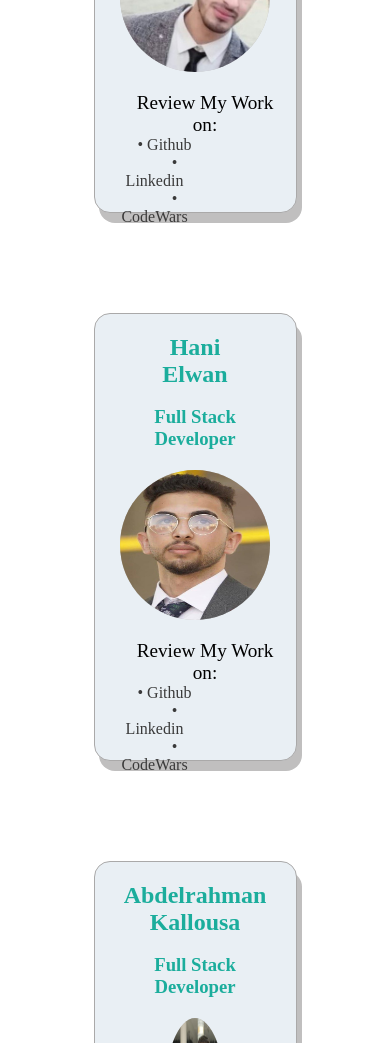
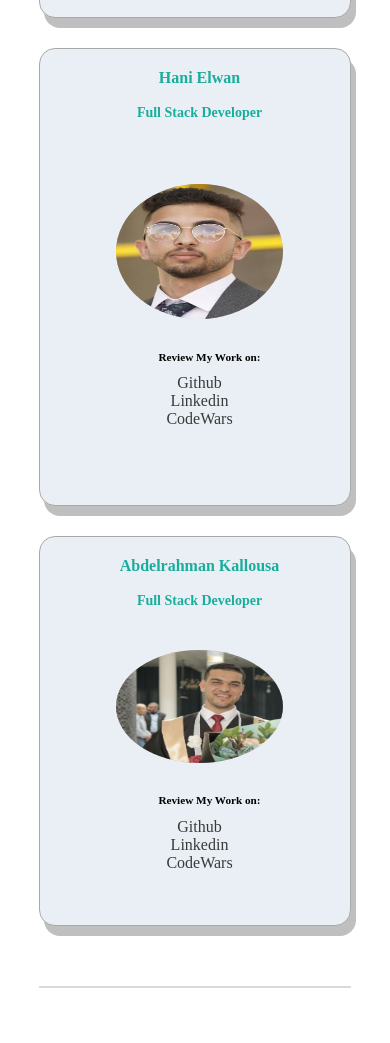
Before and after one commit to GSG-G11/team2-one-page-portfolio, a plain HTML site: page index.html in a window 390 px wide. Shown: the part 957-2000 px from the top of the page. After the commit the page ends 1975 px from the top, so only its background shows below. Drawn offline with Linux system fonts and the light colour scheme.

Commit message:
fixed styles Relates #5

```diff
--- a/index.html
+++ b/index.html
@@ -36,9 +36,9 @@
                     <div class="member-contact-social">
                         <p>Review My Work on:</p>
                         <ul class="memeber-social">
-                            <li><a href="">• Github</a></li>
-                            <li><a href="">• Linkedin</a></li>
-                            <li><a href="">• CodeWars</a></li>
+                            <li><a href="">Github</a></li>
+                            <li><a href="">Linkedin</a></li>
+                            <li><a href="">CodeWars</a></li>
                         </ul>
                     </div>
                 </div>
@@ -61,9 +61,9 @@
                     <div class="member-contact-social">
                         <p>Review My Work on:</p>
                         <ul class="memeber-social">
-                            <li><a href="">• Github</a></li>
-                            <li><a href="">• Linkedin</a></li>
-                            <li><a href="">• CodeWars</a></li>
+                            <li><a href="">Github</a></li>
+                            <li><a href="">Linkedin</a></li>
+                            <li><a href="">CodeWars</a></li>
                         </ul>
                     </div>
                 </div>
@@ -86,9 +86,9 @@
                     <div class="member-contact-social">
                         <p>Review My Work on:</p>
                         <ul class="memeber-social">
-                            <li><a href="">• Github</a></li>
-                            <li><a href="">• Linkedin</a></li>
-                            <li><a href="">• CodeWars</a></li>
+                            <li><a href="">Github</a></li>
+                            <li><a href="">Linkedin</a></li>
+                            <li><a href="">CodeWars</a></li>
                         </ul>
                     </div>
                 </div>
@@ -103,7 +103,7 @@
                             <h3>Full Stack Developer</h3>
                         </div>
 
-                        <div id="member-4" class="member-avatar">
+                        <div class="member-avatar">
                             <img src="assest/abdulrahman.jpg" alt="">
                         </div>
                     </div>
@@ -111,9 +111,9 @@
                     <div class="member-contact-social">
                         <p>Review My Work on:</p>
                         <ul class="memeber-social">
-                            <li><a href=""><span id="link-dot">•</span> Github</a></li>
-                            <li><a href=""><span id="link-dot">•</span> Linkedin</a></li>
-                            <li><a href=""><span id="link-dot">•</span> CodeWars</a></li>
+                            <li><a href=""> Github</a></li>
+                            <li><a href=""> Linkedin</a></li>
+                            <li><a href=""> CodeWars</a></li>
                         </ul>
                     </div>
                 </div>
--- a/style.css
+++ b/style.css
@@ -9,26 +9,29 @@
     .teams-title {
         font-size: 1.5em;
         text-align: center;
-    }
-
-    .our-team {
-        margin: 50px;
+        margin: 30px 0;
     }
 
     .all-team-members {
+        width: 80%;
+        margin: 0 auto;
         display: flex;
         flex-wrap: wrap;
-        justify-content: center;
+        justify-content: space-around;
     }
 
     .member-wrapper {
         text-align: center;
         width: 40%;
-        margin: 50px;
+        /* margin: 50px; */
+        margin-bottom: 30px;
         border-radius: 16px;
         border: 0.1px solid #aaa9a9;
         background-color: #E9EFF4;
         box-shadow: 5px 10px #c0bfbf;
+        display: flex;
+        flex-direction: column;
+        justify-content: space-around;
     }
 
     .team-member {
@@ -40,18 +43,15 @@
     .team-member .member-avatar {
         align-self: center;
         margin: 20px;
-        width: 150px;
-        height: 150px;
+        width: 50%;
+        height: 50%;
         border-radius: 50%;
         background-color: #C4C4C4;
     }
 
     .team-member .member-avatar img {
-        display: inline-block;
         width: 100%;
         height: 100%;
-        background-position: 50% 50%;
-        background-size: cover;
         border-radius: 100%;
     }
 
@@ -59,6 +59,7 @@
         display: flex;
         justify-content: space-between;
         margin: 0 20px;
+        height: 65%;
     }
 
     .team-member-info .member-title {
@@ -87,9 +88,10 @@
         margin-left: 20px;
     }
 
-    .memeber-social li {
-        display: inline;
-        margin-right: 30px;
+    .memeber-social {
+        display: flex;
+        width: 100%;
+        justify-content: space-around;
     }
 
     .memeber-social li a {
@@ -108,10 +110,6 @@
         margin: 30px auto;
     }
 
-    #member-4 {
-        width: 50%;
-    }
-
     #link-dot {
         color: #3A3A3A;
     }
@@ -122,9 +120,6 @@
             font-size: 1.5em;
             text-align: center;
         }
-        .our-team {
-            margin: 50px;
-        }
         .all-team-members {
             display: flex;
             flex-wrap: wrap;
@@ -133,14 +128,12 @@
         .member-wrapper {
             text-align: center;
             width: 70%;
-            margin: 50px;
             border-radius: 16px;
             border: 0.1px solid #aaa9a9;
             background-color: #E9EFF4;
             box-shadow: 5px 10px #c0bfbf;
         }
         .team-member {
-            margin: 20px;
             text-align: center;
             background-color: #E9EFF4;
         }
@@ -148,14 +141,11 @@
             display: inline-block;
             width: 100%;
             height: 100%;
-            background-position: 50% 50%;
-            background-size: cover;
             border-radius: 100%;
         }
         .team-member .team-member-info {
             flex-direction: column;
             justify-content: space-between;
-            margin: 0 20px;
         }
         .team-member-info .member-title {
             display: block !important;
@@ -175,12 +165,7 @@
         }
         .member-contact-social p {
             align-self: center;
-            margin-left: 20px;
             font-size: larger;
-        }
-        .memeber-social li {
-            display: inline;
-            margin-right: 30px;
         }
         .memeber-social li a {
             text-decoration: none;
@@ -195,9 +180,6 @@
             border-top: 2px solid #d9d9d9;
             margin: 30px auto;
         }
-        #member-4 {
-            width: 50%;
-        }
         .team-member .memeber-social {
             list-style-type: none;
             margin: 0;
@@ -208,7 +190,6 @@
         }
         .memeber-social li {
             font-size: medium;
-            margin: 20px;
         }
         .social p {
             font-weight: bold;
@@ -219,8 +200,39 @@
     }
 
     @media (max-width: 599px) {
+        .member-wrapper {
+            width: 100%;
+        }
+        .team-member {
+            width: 90%;
+        }
+        .team-member .member-avatar {
+            width: 70%;
+        }
+        .member-title {
+            width: 100%;
+        }
+        .member-title h1 {
+            font-size: 16px;
+            width: 100%;
+        }
+        .member-title h3 {
+            font-size: 14px;
+            width: 100%;
+        }
         .memeber-social {
-            display: inline-block !important;
-            width: 100px !important;
+            /* display: inline-block !important; */
+            /* width: 100px !important; */
         }
     }
+
+    @media (max-width: 425px) {
+        .memeber-social {
+            flex-direction: column;
+            font-size: 0.5rem;
+        }
+        .member-contact-social p {
+            font-weight: 900;
+            font-size: 0.7rem;
+        }
+    }
```
